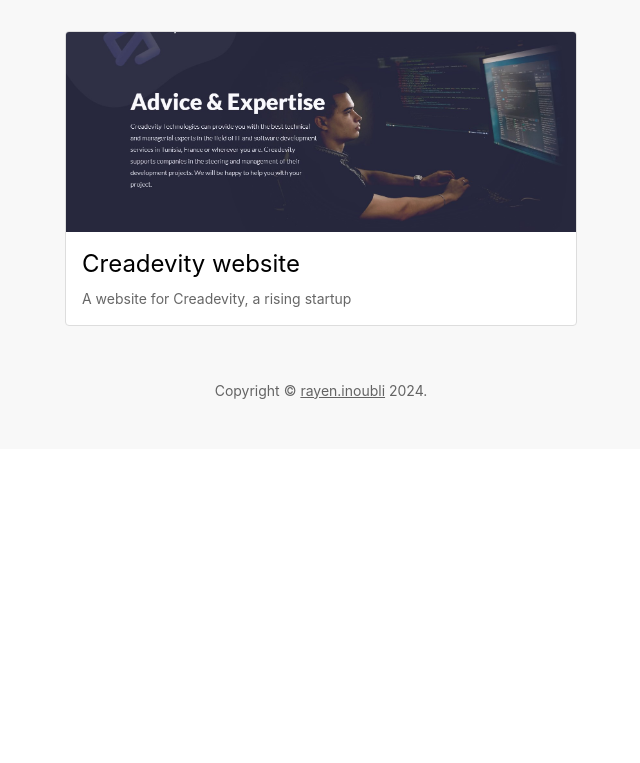
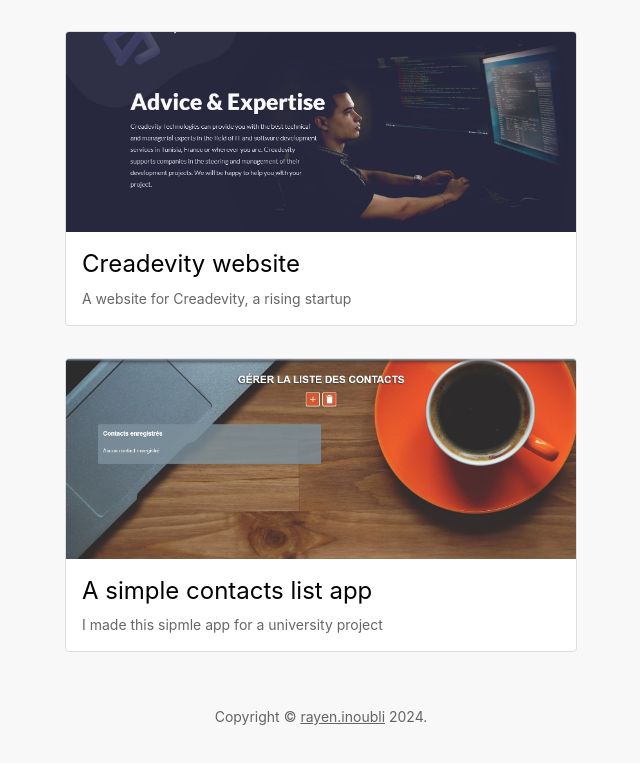
Before and after one commit to RayenInoubli/portfolio, a React (Vite) app: page /projects in a window 1280 px wide. Shown: the part 1147-1910 px from the top of the page, without its empty margins (319-959 px from the left). Before the commit the page ends 1596 px from the top, so only its background shows below. Built offline with nearby package versions, Linux system fonts and the light colour scheme.

Commit message:
fix image import 6.0

```diff
--- a/src/Projects.jsx
+++ b/src/Projects.jsx
@@ -1,15 +1,39 @@
 import React from 'react';
 import { Typography } from '@mui/material';
-import { projects } from './assets/projects';
 import ActionAreaCard from './components/Card';
 
 const Projects = () => {
 
-    const images = [
-        "../src/assets/images/dentixio.jpg",
-        "../src/assets/images/magano.jpg",
-        "../src/assets/images/creadevity.jpg"
-    ]
+    const projects = [
+        {
+          id: 1,
+          title: "Dentixio",
+          description: "dental firm management system",
+          image: "../src/assets/images/dentixio.jpg",
+          url: "https://dentixio.netlify.app/"
+        },
+        {
+          id: 3,
+          title: "Magano CRM",
+          description: "Call center management system",
+          image: "../src/assets/images/magano.jpg",
+          url: "#"
+        },
+        {
+          id: 4,
+          title: "Creadevity website",
+          description: "A website for Creadevity, a rising startup",
+          image: "../src/assets/images/creadevity.jpg",
+          url: "https://creadevity.tn/"
+        },
+        {
+          id: 5,
+          title: "A simple contacts list app",
+          description: "I made this sipmle app for a university project",
+          image: "../src/assets/images/contact-list.jpg",
+          url: "https://rayen-contact-list.netlify.app/"
+        },
+    ];
     return (
         <main id='home'>
             <div id='home-container'>
@@ -38,7 +62,7 @@
                                     key={project.id}
                                     title={project.title}
                                     description={project.description}
-                                    image={images[index]}
+                                    image={project.image}
                                     url={project.url}
                                 />
                             );
--- a/src/assets/projects.js
+++ b/src/assets/projects.js
@@ -20,4 +20,11 @@
     image: "../assets/images/creadevity.jpg",
     url: "https://creadevity.tn/"
   },
+  {
+    id: 5,
+    title: "A simple contacts list app",
+    description: "I made this sipmle app for a university project",
+    image: "../assets/images/contact-list.jpg",
+    url: "https://rayen-contact-list.netlify.app/"
+  },
 ];
```
Also changed, not shown: src/assets/images/contact-list.jpg (added).
